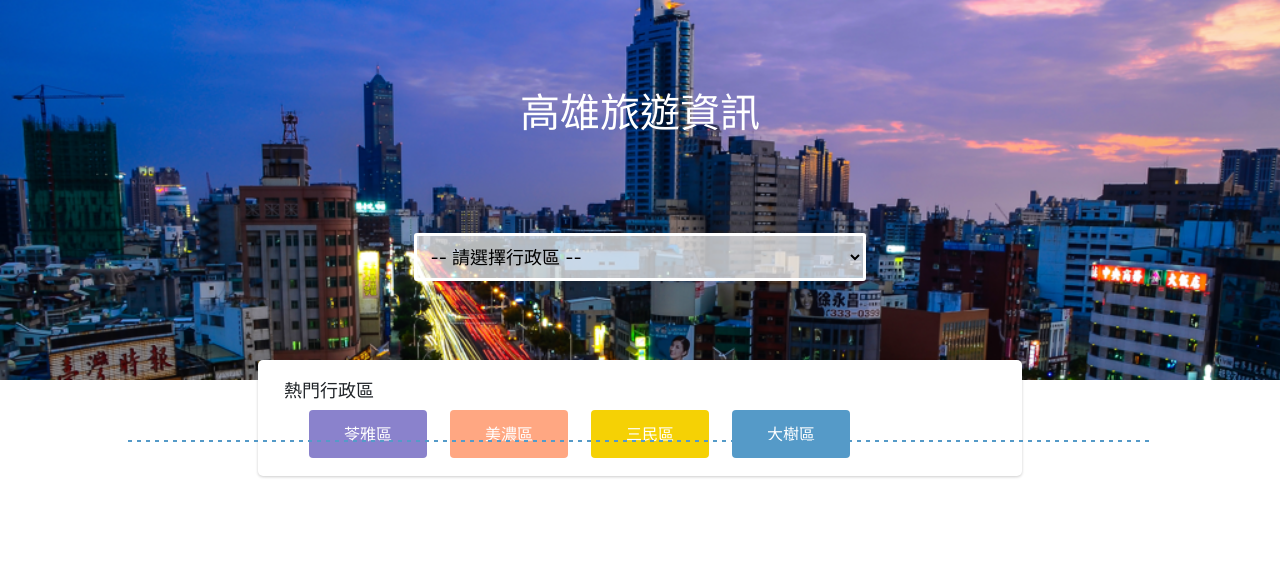
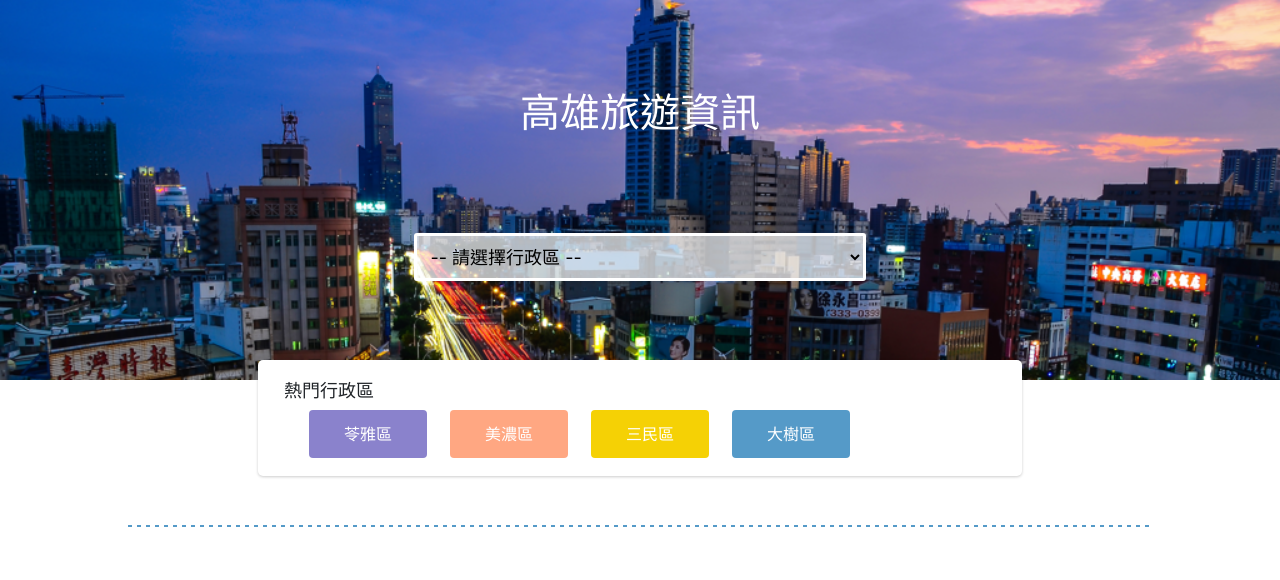
Before and after one commit to Bonnie2425/js-travel, a plain HTML site: page index.html in a window 1280 px wide. Shown: the top 580 px of the page. Drawn offline with nearby package versions, Linux system fonts and the light colour scheme.

Commit message:
修改CSS連結

```diff
--- a/SCSS/_travel.scss
+++ b/SCSS/_travel.scss
@@ -35,7 +35,7 @@
       .line{
         // content: "";
         // position: absolute;
-        // top: 55%;
+        margin-top: 49px;
         right: 10%;
         width: 80%;
         height: 5px;
--- a/index.html
+++ b/index.html
@@ -5,7 +5,7 @@
     <meta http-equiv="X-UA-Compatible" content="IE=edge" />
     <meta name="viewport" content="width=device-width, initial-scale=1.0" />
     <title>高雄旅遊景點</title>
-    <link rel="stylesheet" href="./all.css" />
+    <link rel="stylesheet" href="./css/all.css" />
     <link
       rel="stylesheet"
       href="https://cdnjs.cloudflare.com/ajax/libs/font-awesome/5.15.4/css/all.min.css"
```
Also changed, not shown: all.css (deleted), css/all.css.
